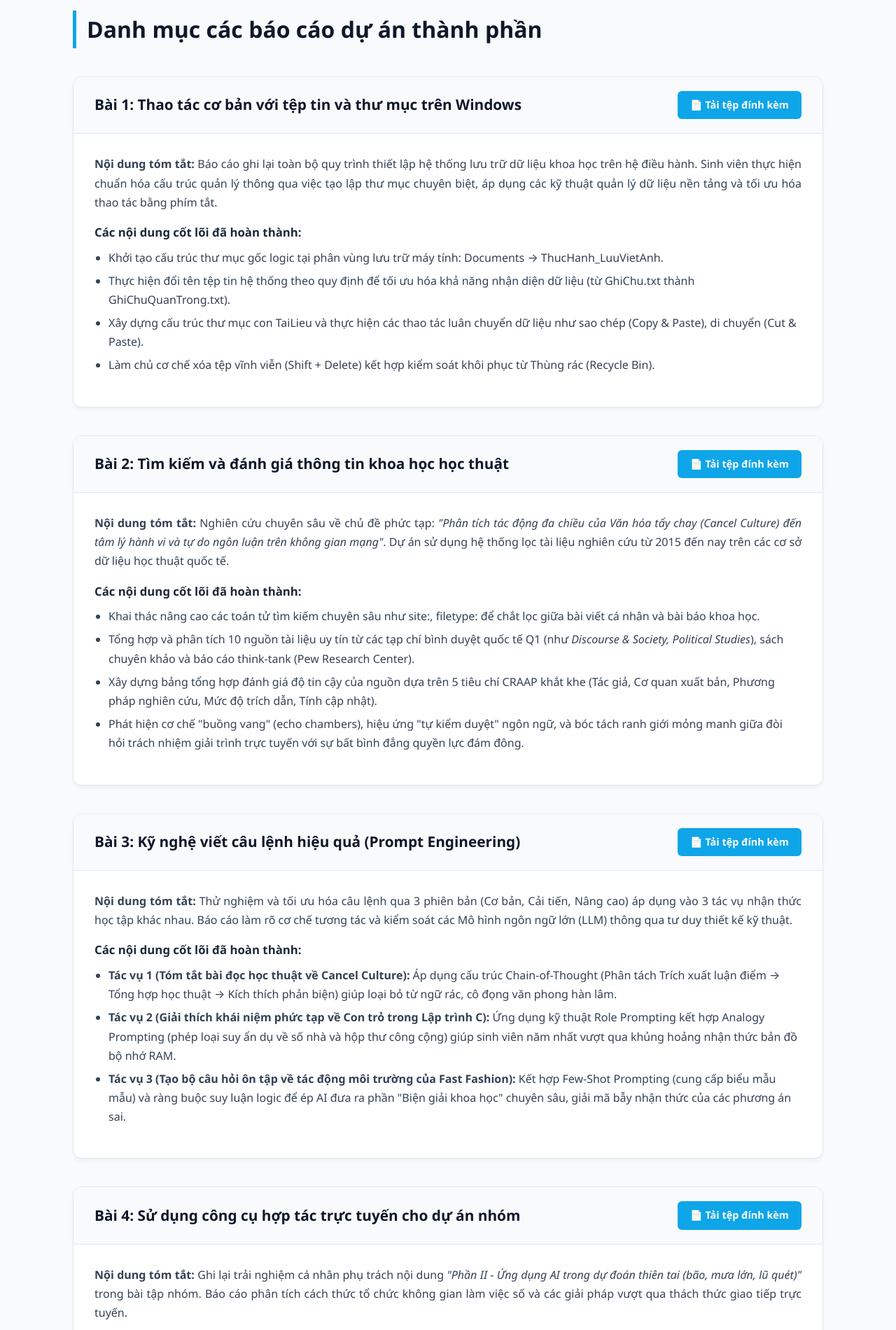
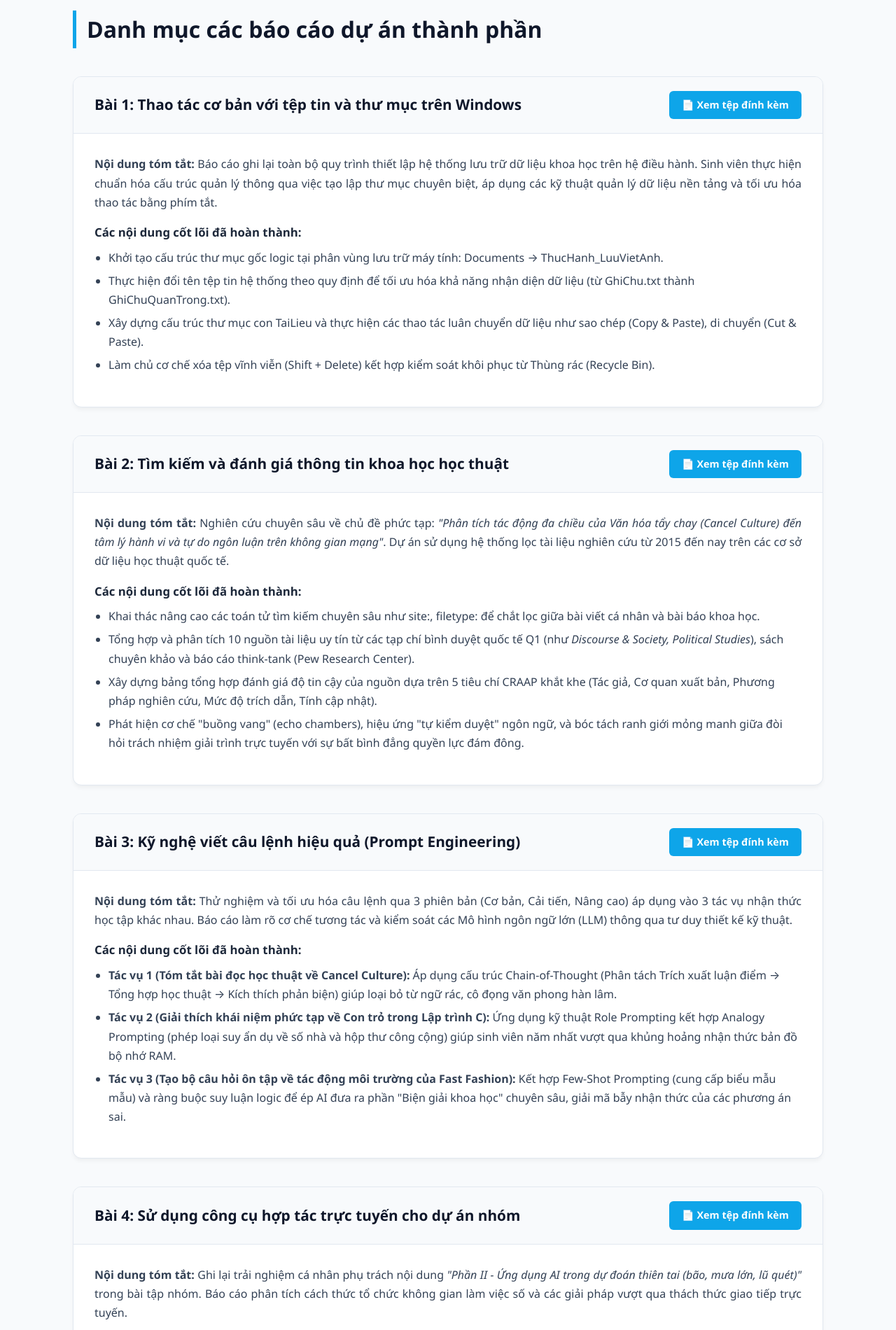
Before and after one commit to absinthe19176/portfolio-luuvietanh, a plain HTML site: page index.html in a window 1280 px wide. Shown: the part 820-2720 px from the top of the page at 70% size. Drawn offline with Linux system fonts and the light colour scheme.

Commit message:
Update index.html

```diff
--- a/index.html
+++ b/index.html
@@ -320,8 +320,8 @@
             <div class="project-card">
                 <div class="project-header">
                     <h3>Bài 1: Thao tác cơ bản với tệp tin và thư mục trên Windows</h3>
-                    <a href="BÁO CÁO THỰC HÀNH BÀI 1_25040010_Lưu Việt Anh.docx" class="download-btn" download>
-                        📄 Tải tệp đính kèm
+                    <a href="https://docs.google.com/document/d/1uulf9b057wWIdeGYyJFrGjRU0TKp6Eq-HKlPOMubDpw/edit?usp=sharing" target="_blank" class="download-btn">
+                        📄 Xem tệp đính kèm
                     </a>
                 </div>
                 <div class="project-body">
@@ -340,8 +340,8 @@
             <div class="project-card">
                 <div class="project-header">
                     <h3>Bài 2: Tìm kiếm và đánh giá thông tin khoa học học thuật</h3>
-                    <a href="BÁO CÁO THỰC HÀNH BÀI 2_25040010_Lưu Việt Anh.docx" class="download-btn" download>
-                        📄 Tải tệp đính kèm
+                    <a href="https://docs.google.com/document/d/12QkY3o7ZC8RUI5vzv8ABDW5zhVag1dZXDEKGrqVgF-I/edit?usp=sharing" target="_blank" class="download-btn">
+                        📄 Xem tệp đính kèm
                     </a>
                 </div>
                 <div class="project-body">
@@ -360,8 +360,8 @@
             <div class="project-card">
                 <div class="project-header">
                     <h3>Bài 3: Kỹ nghệ viết câu lệnh hiệu quả (Prompt Engineering)</h3>
-                    <a href="BÁO CÁO THỰC HÀNH BÀI 3_25040010_Lưu Việt Anh.docx" class="download-btn" download>
-                        📄 Tải tệp đính kèm
+                    <a href="https://docs.google.com/document/d/1MJK7UBzZJRXTqIyBMB5XZjbaKEFRqUFS0-LhnV5Kv4U/edit?usp=sharing" target="_blank" class="download-btn">
+                        📄 Xem tệp đính kèm
                     </a>
                 </div>
                 <div class="project-body">
@@ -379,8 +379,8 @@
             <div class="project-card">
                 <div class="project-header">
                     <h3>Bài 4: Sử dụng công cụ hợp tác trực tuyến cho dự án nhóm</h3>
-                    <a href="BÁO CÁO THỰC HÀNH BÀI 4_25040010_Lưu Việt Anh.docx" class="download-btn" download>
-                        📄 Tải tệp đính kèm
+                    <a href="https://docs.google.com/document/d/1B9xIrYv-GpnWpynTC_-Zuhn1nqaf1d7T-Awd9AWux0k/edit?usp=sharing" target="_blank" class="download-btn">
+                        📄 Xem tệp đính kèm
                     </a>
                 </div>
                 <div class="project-body">
@@ -398,8 +398,8 @@
             <div class="project-card">
                 <div class="project-header">
                     <h3>Bài 5: Ứng dụng AI tạo sinh hỗ trợ sáng tạo nội dung đa phương tiện</h3>
-                    <a href="BÁO CÁO THỰC HÀNH BÀI 5_25040010_Lưu Việt Anh.docx" class="download-btn" download>
-                        📄 Tải tệp đính kèm
+                    <a href="https://docs.google.com/document/d/1cdcOVI-AL_4favMlBsMV2X-rqUt7HiT2snCPuxyi7nU/edit?usp=sharing" target="_blank" class="download-btn">
+                        📄 Xem tệp đính kèm
                     </a>
                 </div>
                 <div class="project-body">
@@ -417,8 +417,8 @@
             <div class="project-card">
                 <div class="project-header">
                     <h3>Bài 6: Sử dụng AI có trách nhiệm và liêm chính học thuật</h3>
-                    <a href="BÁO CÁO THỰC HÀNH BÀI 6_25040010_Lưu Việt Anh.docx" class="download-btn" download>
-                        📄 Tải tệp đính kèm
+                    <a href="https://docs.google.com/document/d/1uJP8LqRe2geWcdBOtRjlZ_o8NtZ0JKALPbwCjtIsyfM/edit?usp=sharing" target="_blank" class="download-btn">
+                        📄 Xem tệp đính kèm
                     </a>
                 </div>
                 <div class="project-body">
```
